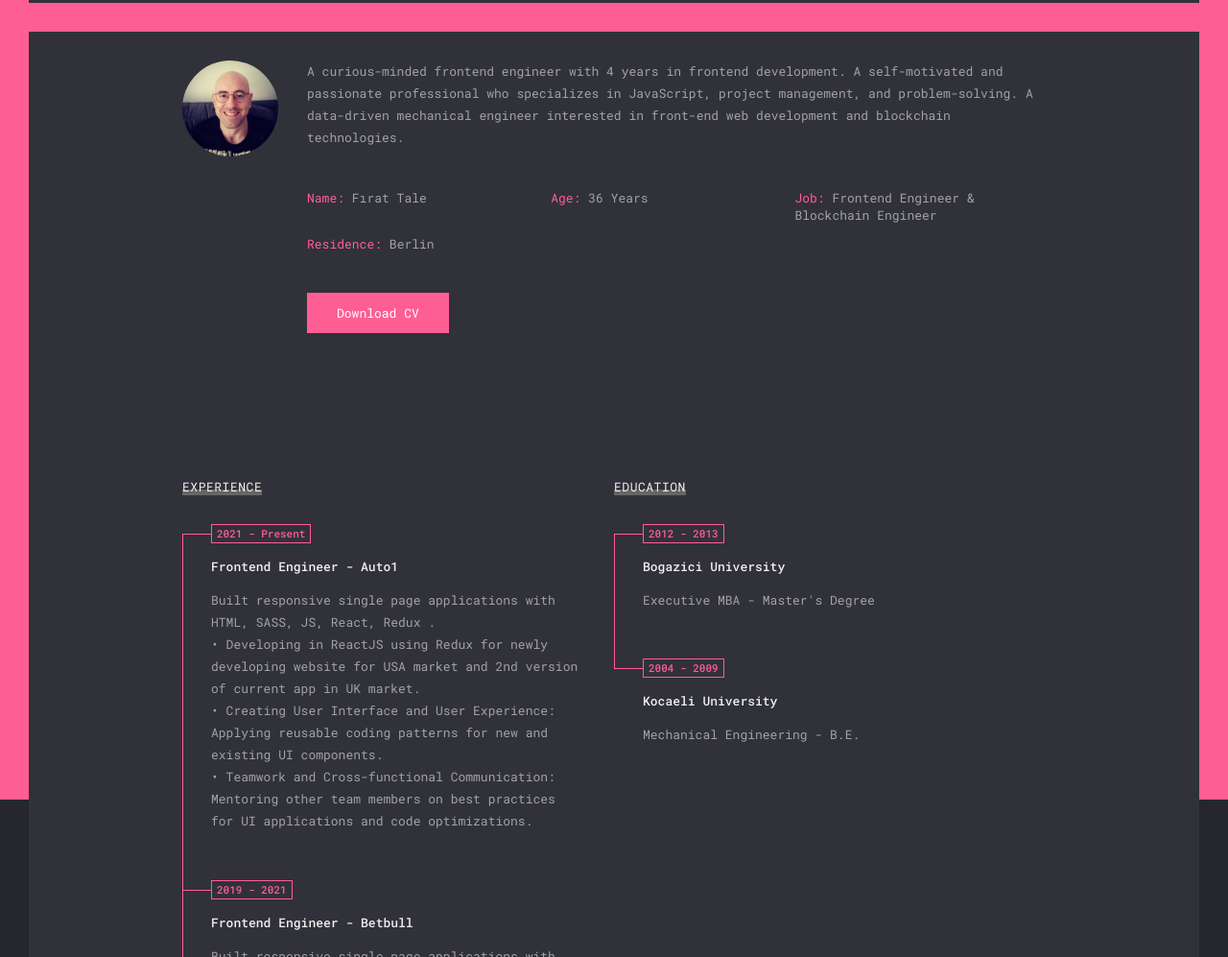
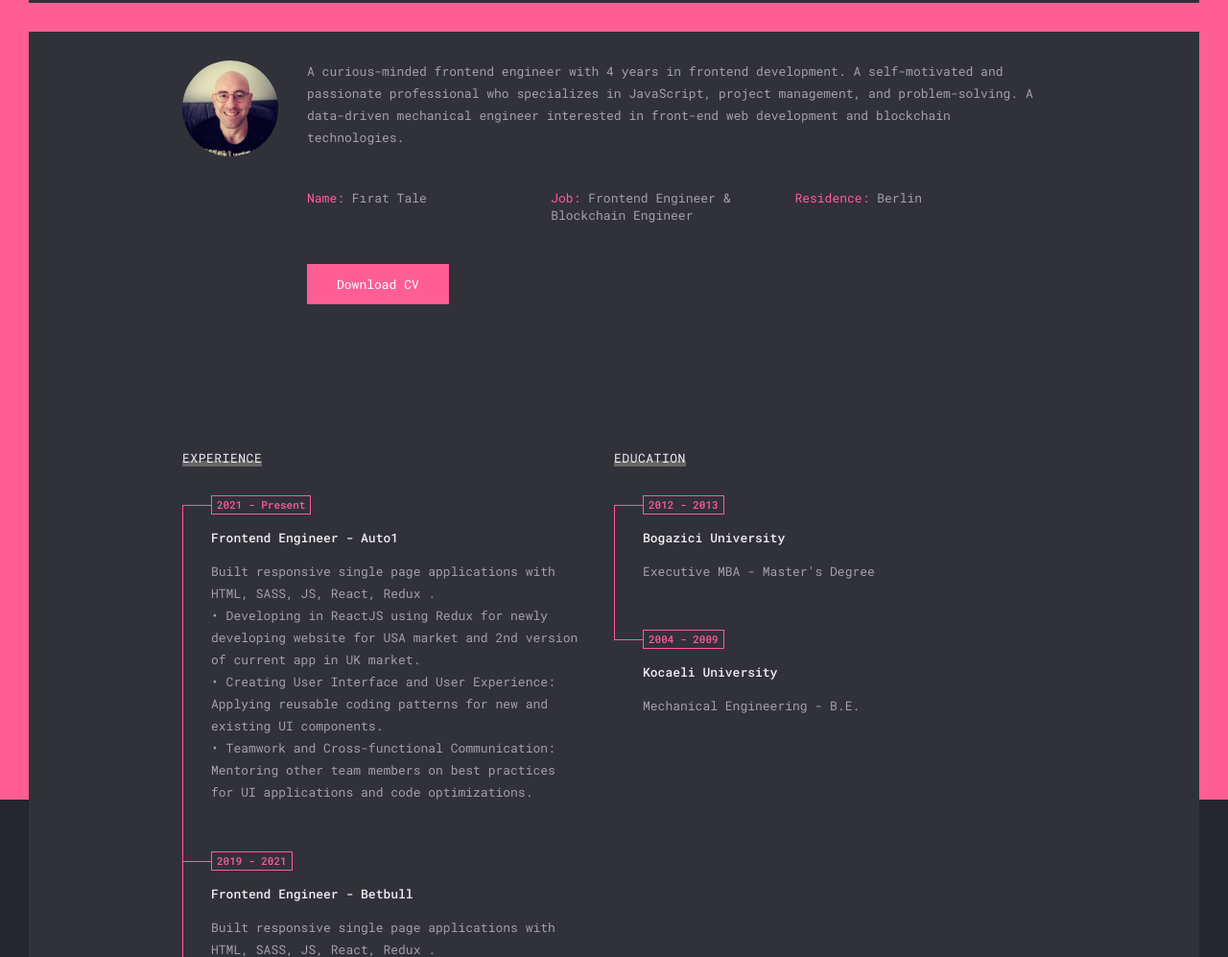
Before and after one commit to firattale/personal-website, a plain HTML site: page index.html in a window 1280 px wide. Shown: the part 767-1764 px from the top of the page at 96% size. Drawn offline with Linux system fonts and the light colour scheme; files whose address does not match are found by name.

Commit message:
Remove age

```diff
--- a/index.html
+++ b/index.html
@@ -108,7 +108,6 @@
 						<div class="info-list">
 							<ul>
 								<li><strong>Name:</strong> Fırat Tale</li>
-								<li><strong>Age:</strong> 36 Years</li>
 								<li><strong>Job:</strong> Frontend Engineer & Blockchain Engineer</li>
 								<li><strong>Residence: </strong> Berlin</li>
 							</ul>
```
